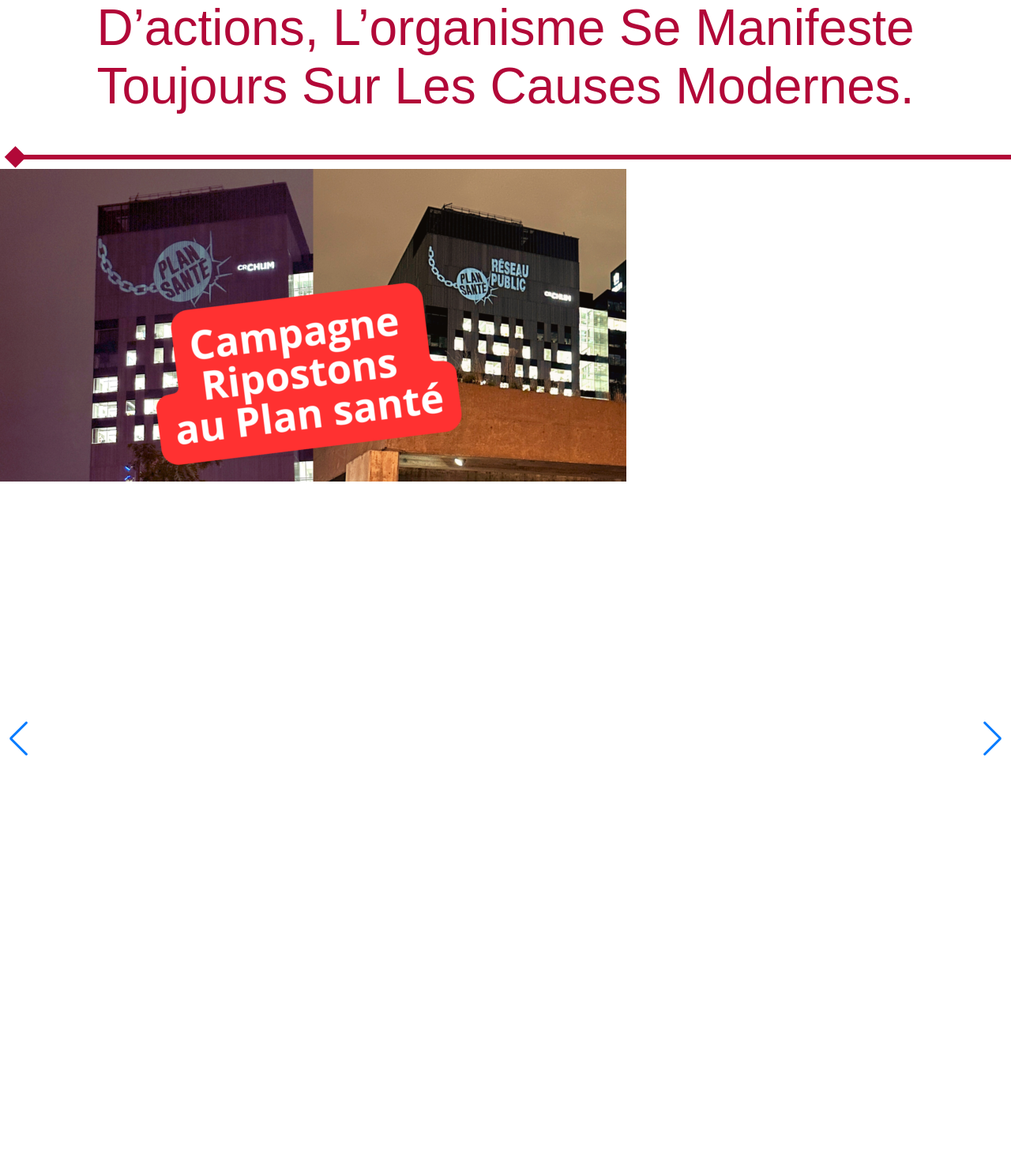
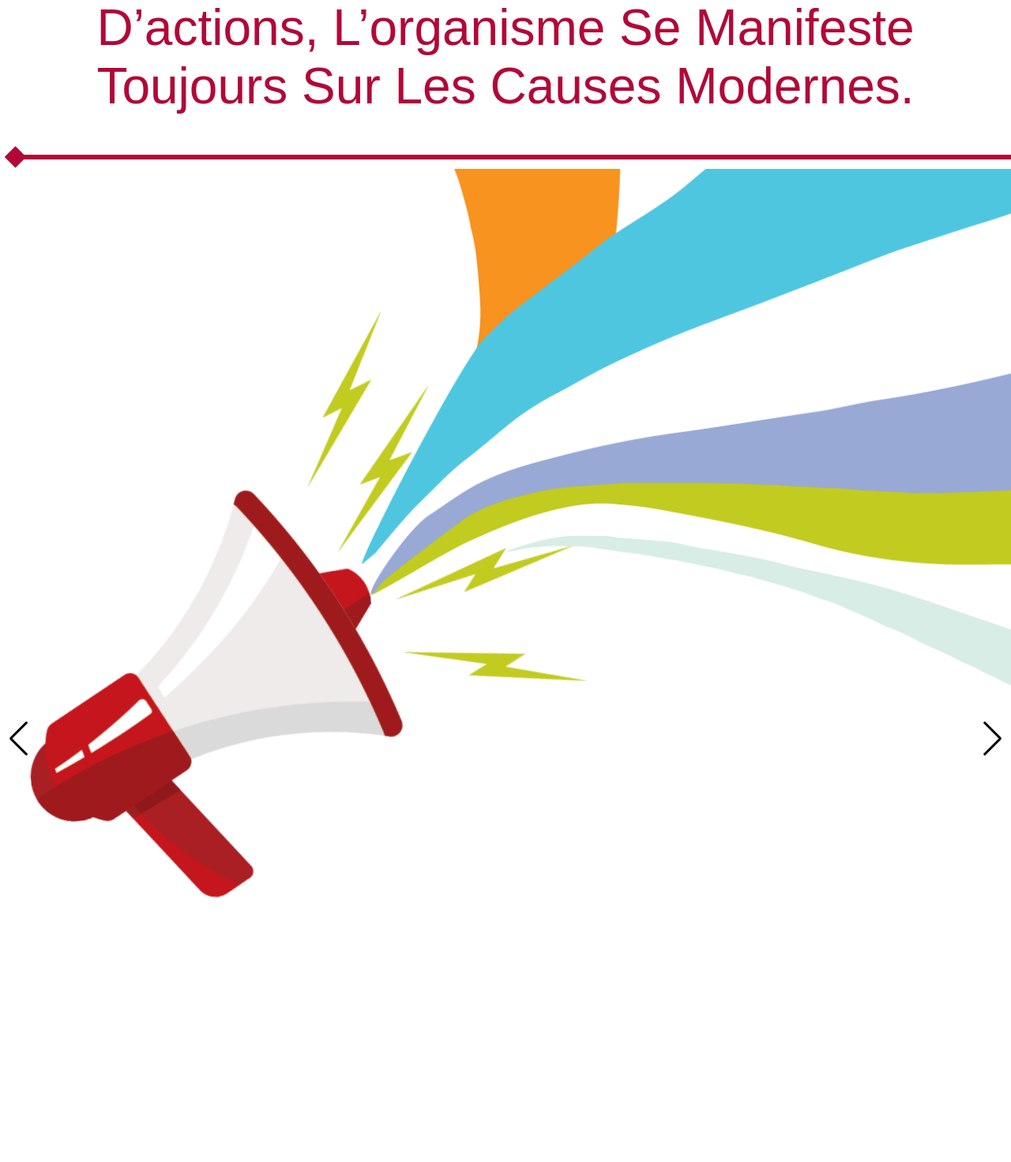
Before and after one commit to samesthumain/droits-et-libertes--la-cuisine, a PHP site: page / in a window 1280 px wide. Shown: the part 448-1920 px from the top of the page at 79% size. Run offline with PHP 8.4, Linux system fonts and the light colour scheme; some web fonts are replaced.

Commit message:
swiper impleta

```diff
--- a/index.html
+++ b/index.html
@@ -153,7 +153,7 @@
   <div class="swiper-wrapper">
     <!-- Slides -->
     <div class="swiper-slide">
-      <img src="sources/medias/image/image_banniere_campagne_ripostons_au_plan_sante_20241001-793x396.png">
+      <img src="sources/medias/image/page_web_accueil_financement_ldl_20240909.png">
     </div>
 
     <div class="swiper-slide">
@@ -171,9 +171,6 @@
   <!-- If we need navigation buttons -->
   <div class="swiper-button-prev"></div>
   <div class="swiper-button-next"></div>
-
-  <!-- If we need scrollbar -->
-  <div class="swiper-scrollbar"></div>
 </div>
 
 
@@ -326,5 +323,7 @@
 
     <script src="main.js"></script>
     <script src="https://cdn.jsdelivr.net/npm/swiper@11/swiper-bundle.min.js"></script>
+
+
   </body>
 </html>
--- a/main.js
+++ b/main.js
@@ -1,6 +1,6 @@
 
 
-
+//navbar code
 let hotdog = document.querySelector(".hotdog");
 let hotdogRetour = document.querySelector(".hotdog-retour")
 let menu = document.querySelector(".nav-menu");
@@ -19,3 +19,23 @@
     hotdogRetour.setAttribute("style", "display: none");
     console.log("hot");
 })
+
+
+//swipper code
+const swiper = ('.swiper', {
+    // Optional parameters
+    direction: 'vertical',
+    loop: true,
+
+    // If we need pagination
+    pagination: {
+      el: '.swiper-pagination',
+    },
+
+    // Navigation arrows
+    navigation: {
+      nextEl: '.swiper-button-next',
+      prevEl: '.swiper-button-prev',
+    },
+
+  });
--- a/style.css
+++ b/style.css
@@ -458,6 +458,13 @@
   width: 100%;
 }
 
+.swiper .swiper-button-prev {
+  color: black;
+}
+.swiper .swiper-button-next {
+  color: black;
+}
+
 .nouvelles-title {
   background-color: #EDFA59;
   text-decoration: underline;
--- a/style.scss
+++ b/style.scss
@@ -91,6 +91,15 @@
     }
 
 
+}
+
+.swiper{
+    .swiper-button-prev{
+        color: black;
+    }
+    .swiper-button-next{
+        color: black;
+    }
 }
 
 .nouvelles-title{
```
Also changed, not shown: 1 other file.
